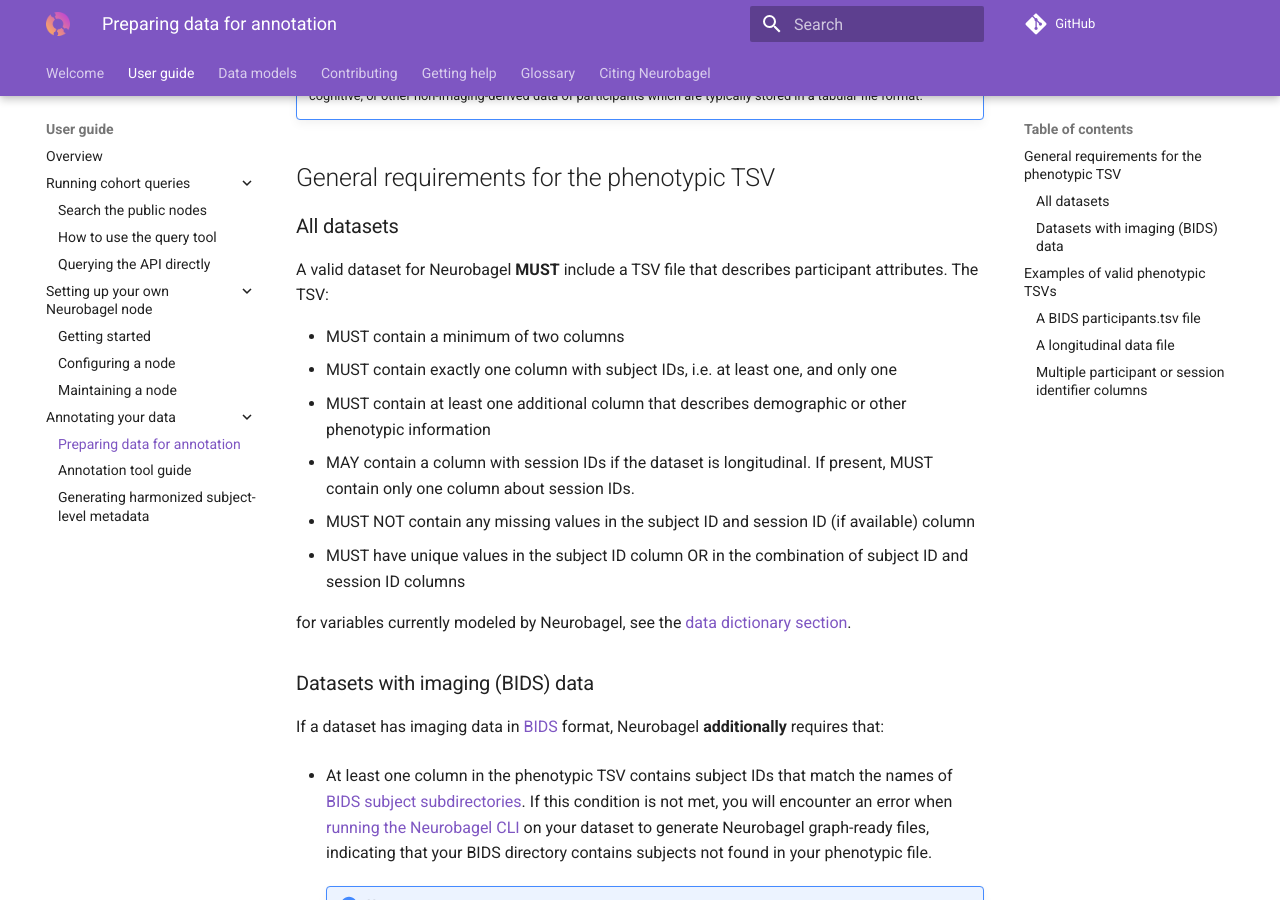
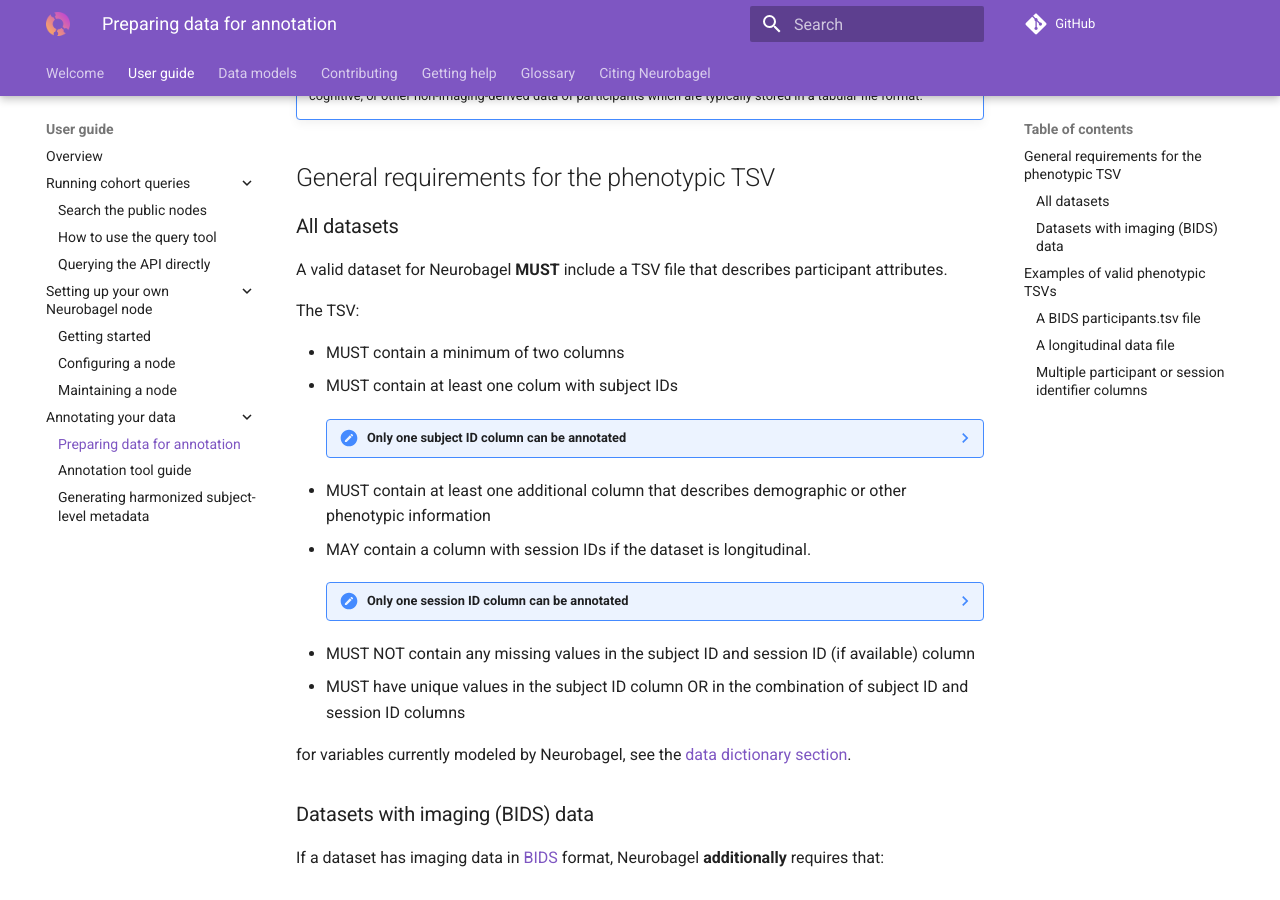
Before and after one commit to neurobagel/documentation, an MkDocs documentation site: the page built from docs/data_prep.md, in a window 1280 px wide and 900 px high, scrolled down 428 px. Built offline with MkDocs 1.6.1 and Material for MkDocs 9.7.7, drawn with Linux system fonts in a browser that asks for light colours; comment, search, counter and statistics services are not loaded.

```diff
--- a/docs/data_prep.md
+++ b/docs/data_prep.md
@@ -18,13 +18,23 @@ please prepare the tabular data for your dataset as a single, tab-separated file
 ### All datasets
 
 A valid dataset for Neurobagel **MUST** include a TSV file that describes participant attributes.
+
 The TSV:
 
 - MUST contain a minimum of two columns
-- MUST contain exactly one column with subject IDs, i.e. at least one, and only one
+- MUST contain at least one colum with subject IDs
+
+    ??? note "Only one subject ID column can be annotated"
+        Neurobagel currently does not support annotating multiple subject ID columns
+        so you must choose one as the primary ID during annotation
+
 - MUST contain at least one additional column that describes demographic or other phenotypic information
 - MAY contain a column with session IDs if the dataset is longitudinal.
-  If present, MUST contain only one column about session IDs.
+
+    ??? note "Only one session ID column can be annotated"
+        Neurobagel currently does not support annotating multiple session ID columns
+        so you must choose one as the primary ID during annotation
+
 - MUST NOT contain any missing values in the subject ID and session ID (if available) column
 - MUST have unique values in the subject ID column OR in the combination of subject ID and session ID columns
 
```
